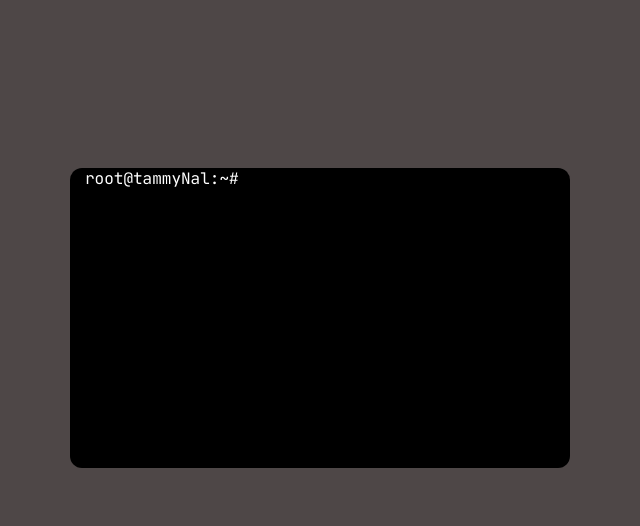
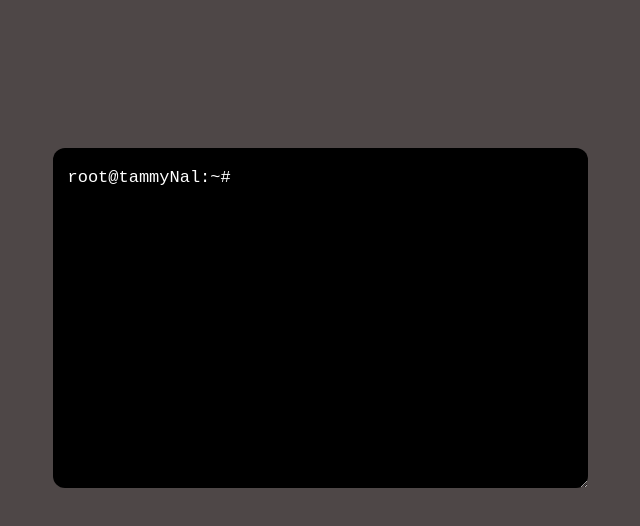
Before and after one commit to otilor/tammyNal, a plain HTML site: page index.html in a window 1280 px wide. Shown: the part 82-608 px from the top of the page, without its empty margins (320-960 px from the left). Drawn offline with Linux system fonts and the light colour scheme.

Commit message:
Change terminal to text area
Took 6 minutes

```diff
--- a/assets/css/main.css
+++ b/assets/css/main.css
@@ -31,12 +31,20 @@ body {
     right: 0;
     bottom: 0;
     left: 0;
-    width: 500px;
-    height: 500px;
-    background-color: #ffffff;
 }
 
 @font-face {
     font-family: "JetBrainsMono";
     src: url("../fonts/JetBrainsMono-Regular.ttf");
 }
+
+textarea {
+    background-color: black;
+    color: white;
+    width: 500px;
+    height: 300px;
+    border: none;
+    font-size: 17px;
+    padding: 20px;
+    border-radius: 12px;
+}
--- a/index.html
+++ b/index.html
@@ -7,8 +7,6 @@
 </head>
 <body>
     <p class="lead center underline" id = "tHeading">tammyNal</p>
-    <div class="center-div" id = "console">
-        <span id = "terminal-lead-text">root@tammyNal:~#</span>
-    </div>
+        <textarea class="center-div"  id = "terminal-lead-text" rows="1" >root@tammyNal:~# </textarea>
 </body>
 </html>
```
